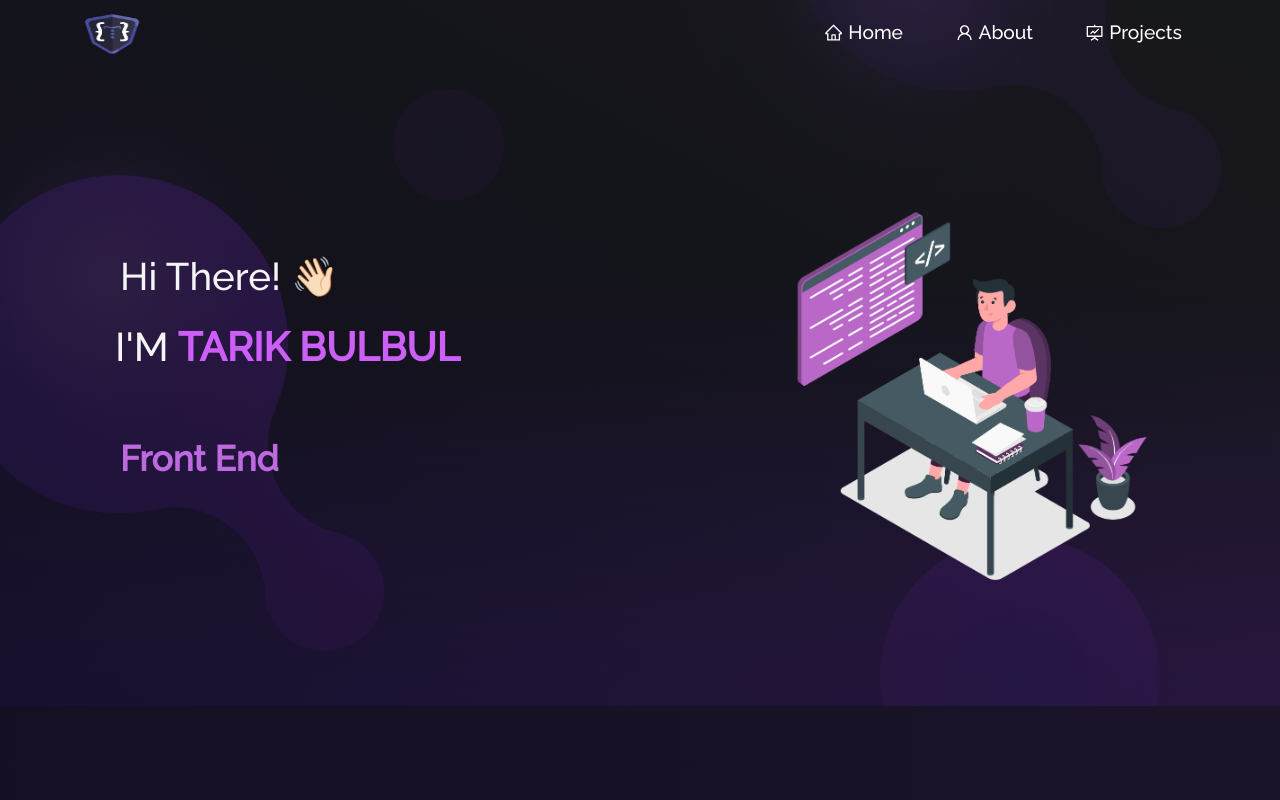
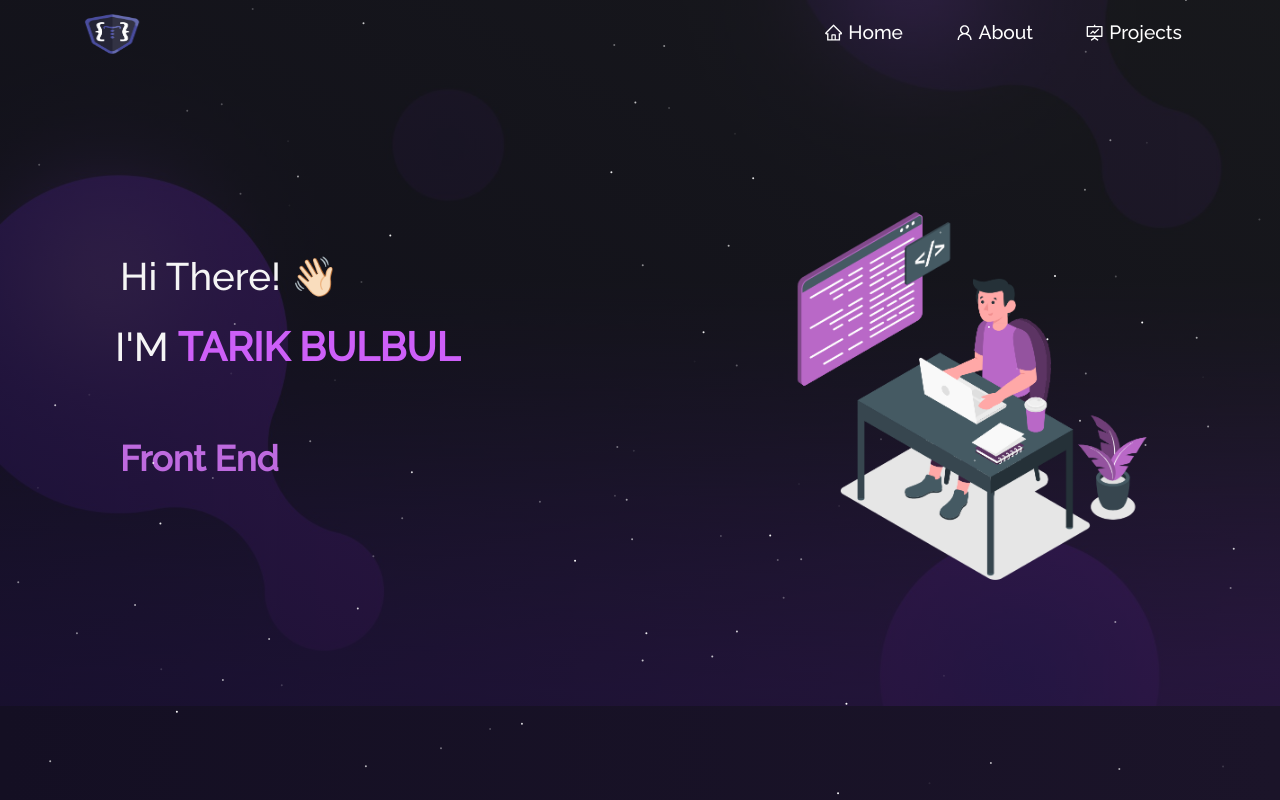
Before and after one commit to tarikbulbul/tarikbulbul-website, a React (Vite) app: page / in a window 1280 px wide. Shown: the top 800 px of the page. Built offline with nearby package versions, Linux system fonts and the light colour scheme.

Commit message:
Add Particle Component

```diff
--- /dev/null
+++ b/src/components/Particle/index.jsx
@@ -0,0 +1,61 @@
+import React from 'react';
+import Particles from 'react-tsparticles';
+import { loadFull } from 'tsparticles'; // if you are going to use `loadFull`, install the "tsparticles" package too.
+
+const Particle = () => {
+    async function loadParitlces(main){
+        await loadFull(main)
+    }
+
+    return (
+        <Particles
+            id="tsparticles"
+            init={loadParitlces}
+            options={{
+              particles: {
+                number: {
+                  value: 160,
+                  density: {
+                    enable: true,
+                    value_area: 1500,
+                  },
+                },
+                line_linked: {
+                  enable: false,
+                  opacity: 0.03,
+                },
+                move: {
+                  direction: "right",
+                  speed: 0.05,
+                },
+                size: {
+                  value: 1,
+                },
+                opacity: {
+                  anim: {
+                    enable: true,
+                    speed: 1,
+                    opacity_min: 0.05,
+                  },
+                },
+              },
+              interactivity: {
+                events: {
+                  onclick: {
+                    enable: true,
+                    mode: "push",
+                  },
+                },
+                modes: {
+                  push: {
+                    particles_nb: 1,
+                  },
+                },
+              },
+              retina_detect: true,
+            }}
+        />
+    );
+};
+
+export default Particle;
--- a/src/pages/About/index.jsx
+++ b/src/pages/About/index.jsx
@@ -1,8 +1,9 @@
 import React from 'react';
+import Particle from '../../components/Particle';
 
 const About = () => {
   return (
-    <div>About</div>
+    <Particle />
   )
 }
 
--- a/src/pages/Home/index.jsx
+++ b/src/pages/Home/index.jsx
@@ -4,12 +4,14 @@ import Row from 'react-bootstrap/Row';
 import Col from 'react-bootstrap/Col';
 import homeLogo from '../../assets/home-main.svg';
 import Contact from '../../components/Contact';
+import Particle from '../../components/Particle';
 import Type from '../../components/Type';
 
 const Home = () => {
   return (
     <section>
       <Container fluid className="home-section" id="home">
+        <Particle />
         <Container className="home-content">
           <Row>
             <Col md={7} className="home-header">
--- a/src/pages/Projects/index.jsx
+++ b/src/pages/Projects/index.jsx
@@ -1,8 +1,9 @@
 import React from 'react';
+import Particle from '../../components/Particle';
 
 const Projects = () => {
   return (
-    <div>Projects</div>
+    <Particle />
   )
 }
 
```
